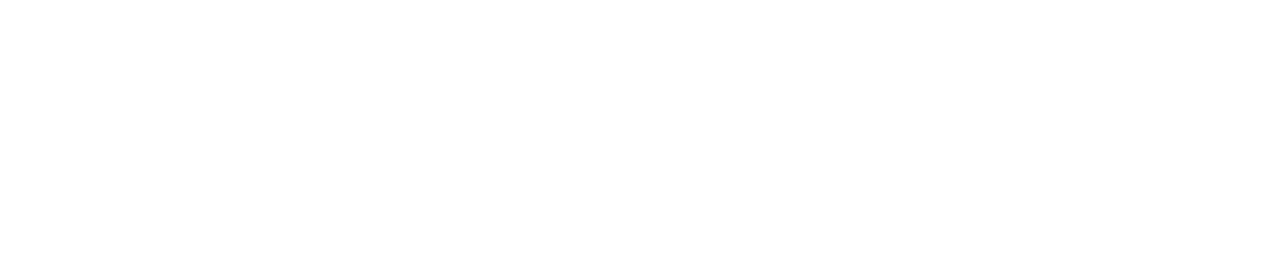
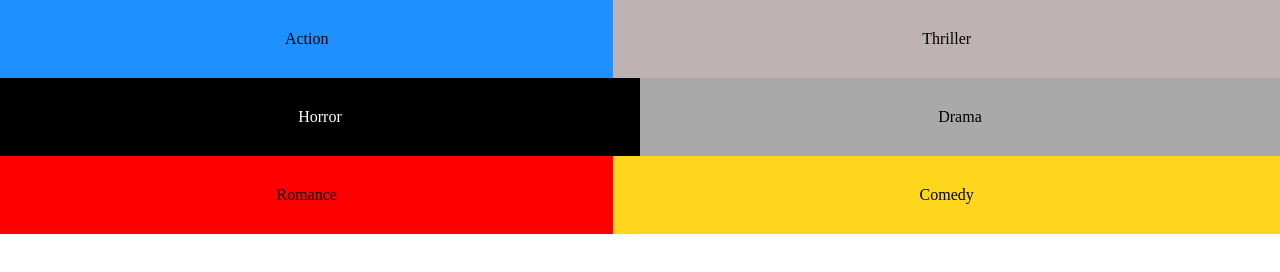
Before and after one commit to FBW41-2/movie-genres-Agata-Bernat, a plain HTML site: page index.html in a window 1280 px wide. Drawn offline with Linux system fonts and the light colour scheme.

Commit message:
excercise complite

```diff
--- a/index.html
+++ b/index.html
@@ -1,12 +1,20 @@
 <!DOCTYPE html>
 <html lang="en">
-  <head>
-    <meta charset="UTF-8" />
-    <meta name="viewport" content="width=device-width, initial-scale=1.0" />
-    <meta http-equiv="X-UA-Compatible" content="ie=edge" />
+<head>
+  <meta charset="UTF-8">
+  <meta name="viewport" content="width=device-width, initial-scale=1.0">
+  <meta http-equiv="X-UA-Compatible" content="ie=edge">
+  <link rel="stylesheet" href="style.css">
     <title>Document</title>
-  </head>
-  <body>
-    <link rel="stylesheet" href="style.css" />
-  </body>
+</head>
+<body>
+  <section class="genres">
+    <section class="box Action">Action</section>
+    <section class="box Thriller">Thriller</section>
+    <section class="box Comedy">Comedy</section>
+    <section class="box Horror">Horror</section>
+    <section class="box Drama">Drama</section>
+    <section class="box Romance">Romance</section>
+  </section>
+</body>
 </html>
--- a/style.css
+++ b/style.css
@@ -1,4 +1,47 @@
 html, body {
-    margin: 0;
-    padding: 0;
+    margin: 0px;
+    padding: 0px;
 }
+
+.genres {
+    display: flex;
+    flex-flow: row wrap;
+}
+
+.box {
+    text-align: center;
+    width: 500px;
+    padding: 30px;
+}
+
+.Action {
+    background: dodgerblue;
+    flex-grow: 1;
+}
+
+.Thriller {
+    background: rgb(190, 178, 178);
+    flex-grow: 2;
+}
+
+.Comedy {
+    background: rgb(255, 214, 30);
+    flex-grow: 2;
+    order: 6;
+}
+
+.Horror {
+    background: black;
+    color: white;
+    flex-grow: 1;
+}
+
+.Drama {
+    background: darkgray;
+    flex-grow: 1;
+}
+
+.Romance {
+    background: red;
+    flex-grow: 1;
+}
```
